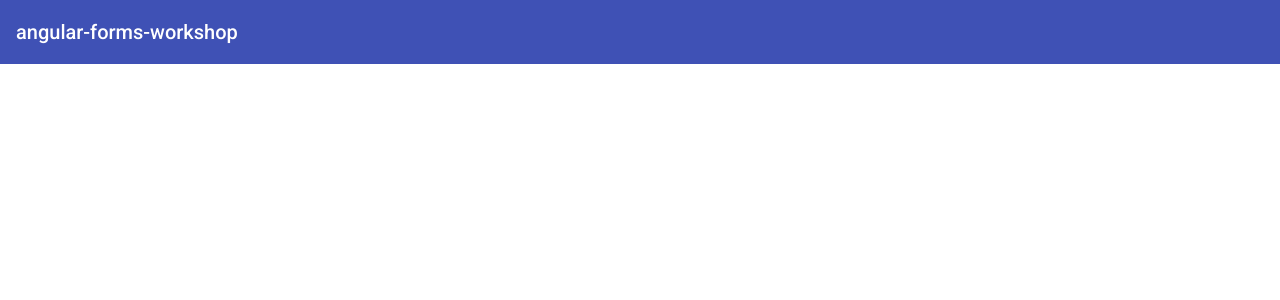
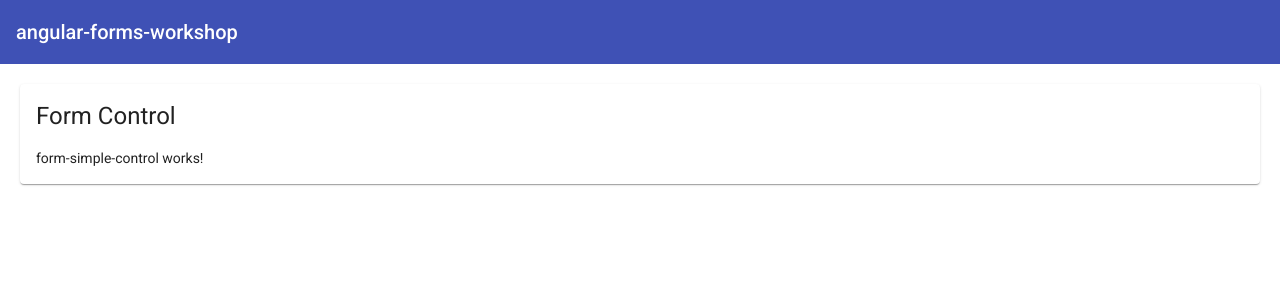
Before and after one commit to FabianGosebrink/angular-forms-workshop, an Angular app in the folder angular-forms-workshop/: page / in a window 1280 px wide. Shown: the top 300 px of the page. Built offline with nearby package versions, Linux system fonts and the light colour scheme.

Commit message:
adding form control

```diff
--- a/angular-forms-workshop/src/app/app.component.html
+++ b/angular-forms-workshop/src/app/app.component.html
@@ -1 +1,5 @@
 <app-navigation></app-navigation>
+
+<div class="grid-container">
+  <app-form-simple-control></app-form-simple-control>
+</div>
--- a/angular-forms-workshop/src/app/app.module.ts
+++ b/angular-forms-workshop/src/app/app.module.ts
@@ -6,9 +6,10 @@ import { BrowserAnimationsModule } from '@angular/platform-browser/animations';
 import { AppComponent } from './app.component';
 import { MaterialModule } from './material/material.module';
 import { NavigationComponent } from './navigation/navigation.component';
+import { FormSimpleControlComponent } from './form-simple-control/form-simple-control.component';
 
 @NgModule({
-  declarations: [NavigationComponent, AppComponent],
+  declarations: [NavigationComponent, AppComponent, FormSimpleControlComponent],
   imports: [
     BrowserModule,
     BrowserAnimationsModule,
--- /dev/null
+++ b/angular-forms-workshop/src/app/form-simple-control/form-simple-control.component.html
@@ -0,0 +1,6 @@
+<div class="container">
+  <mat-card class="card">
+    <h1 class="mat-h1">Form Control</h1>
+    <p>form-simple-control works!</p>
+  </mat-card>
+</div>
--- /dev/null
+++ b/angular-forms-workshop/src/app/form-simple-control/form-simple-control.component.ts
@@ -0,0 +1,15 @@
+import { Component, OnInit } from '@angular/core';
+
+@Component({
+  selector: 'app-form-simple-control',
+  templateUrl: './form-simple-control.component.html',
+  styleUrls: ['./form-simple-control.component.css']
+})
+export class FormSimpleControlComponent implements OnInit {
+
+  constructor() { }
+
+  ngOnInit(): void {
+  }
+
+}
--- a/angular-forms-workshop/src/styles.css
+++ b/angular-forms-workshop/src/styles.css
@@ -1,4 +1,39 @@
 /* You can add global styles to this file, and also import other style files */
 
-html, body { height: 100%; }
-body { margin: 0; font-family: Roboto, "Helvetica Neue", sans-serif; }
+html,
+body {
+  height: 100%;
+}
+body {
+  margin: 0;
+  font-family: Roboto, "Helvetica Neue", sans-serif;
+}
+
+.grid-container {
+  margin: 20px;
+}
+
+.container {
+  margin-top: 10px;
+  margin-bottom: 10px;
+}
+
+.example-form {
+  min-width: 150px;
+  max-width: 500px;
+  width: 100%;
+}
+
+.example-full-width {
+  width: 100%;
+}
+
+.example-radio-group {
+  display: flex;
+  flex-direction: column;
+  margin: 15px 0;
+}
+
+.example-radio-button {
+  margin: 5px;
+}
```
Also changed, not shown: angular-forms-workshop/src/app/form-simple-control/form-simple-control.component.css (added), 1 other file (tests, documents, lock files or other folders).
